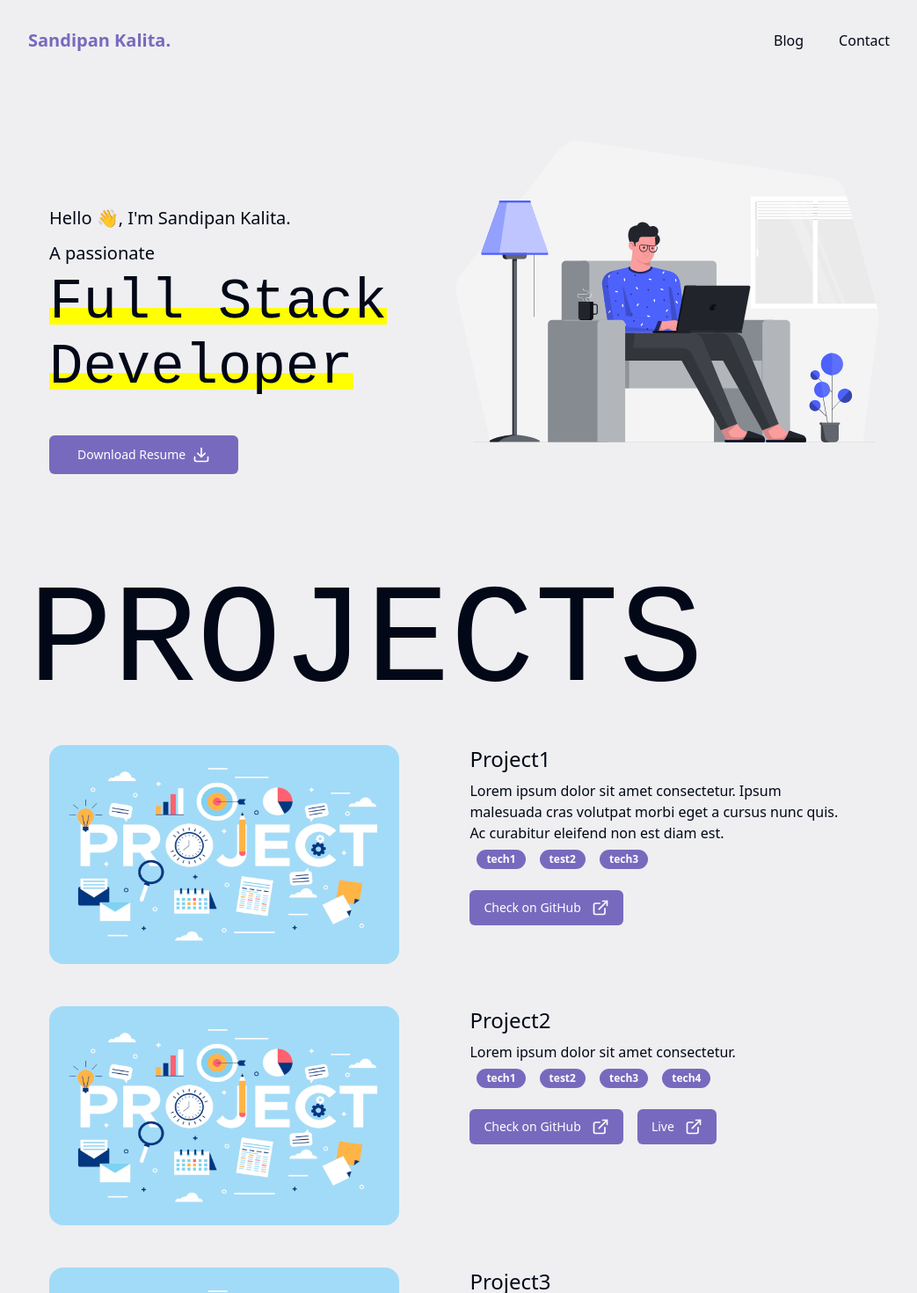
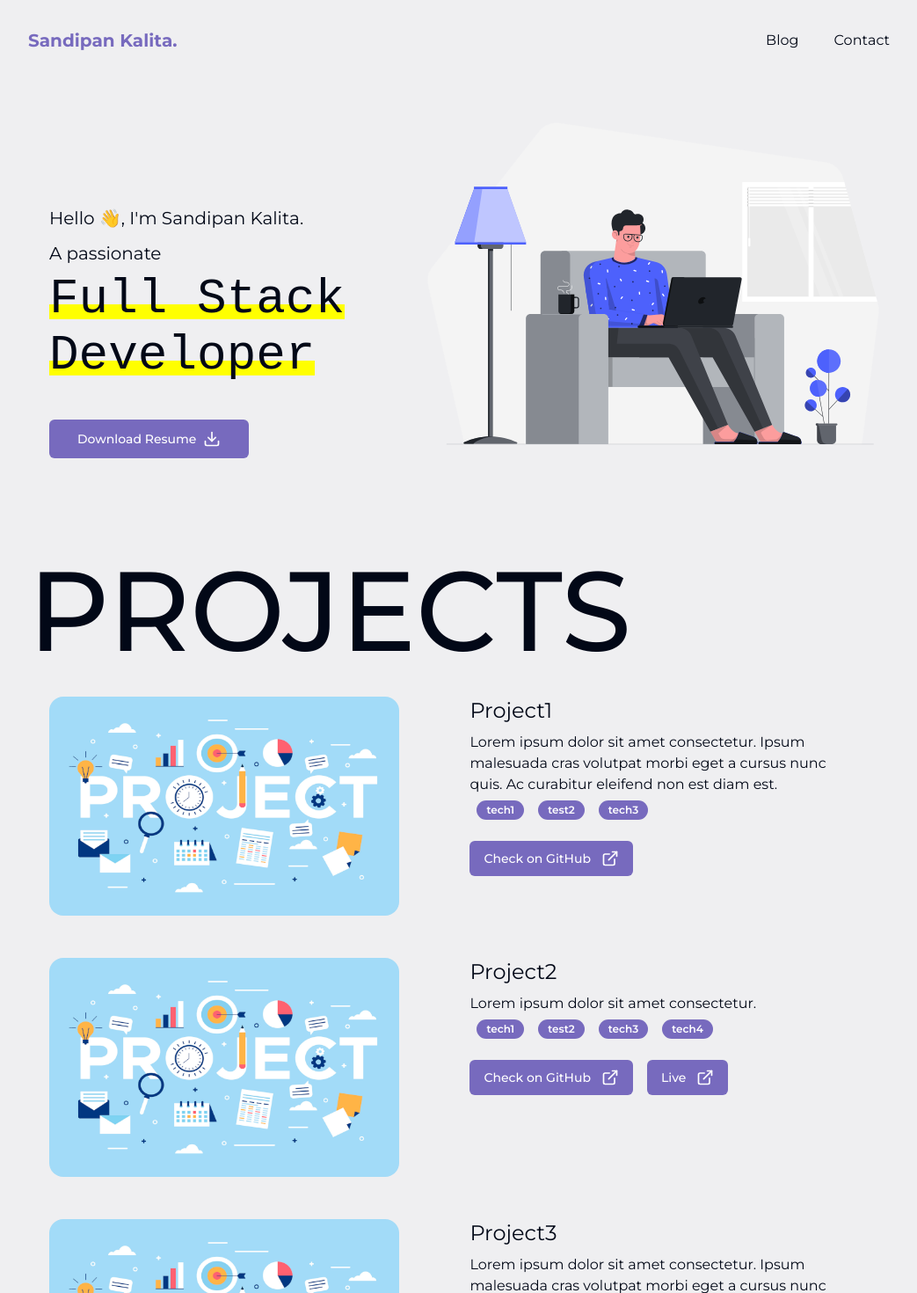
Before and after one commit to sandipanxlr8/portfolio, a React (Vite) app: page / in a window 1280 px wide. Shown: the top 1470 px of the page at 88% size, without its empty margins (112-1155 px from the left). Built offline with nearby package versions, Linux system fonts and the light colour scheme.

Commit message:
feature : custom font added with monor styling changes

```diff
--- a/src/assets/projects.json
+++ b/src/assets/projects.json
@@ -20,7 +20,7 @@
   {
     "name": "Project3",
     "desc": "Lorem ipsum dolor sit amet consectetur. Ipsum malesuada cras volutpat morbi eget a cursus nunc quis. Eleifend non est diam est.",
-    "tech": ["tech1", "test2", "tech3", "tech4"],
+    "tech": ["tech1", "test2", "tech3", "tech4", "random tech5", "tech6"],
     "isGithub": false,
     "githubUrl": "",
     "isLive": true,
--- a/src/components/Navbar.tsx
+++ b/src/components/Navbar.tsx
@@ -15,12 +15,12 @@ function Navbar() {
       {/* Links (Hidden on Mobile) */}
       <ul className="hidden sm:flex lg:flex space-x-4">
         <li>
-          <a href="/blog" className="text-black-300 px-3 py-2">
+          <a href="/blog" className="px-3 py-2">
             Blog
           </a>
         </li>
         <li>
-          <a href="/contact" className="text-black-300 px-3 py-2">
+          <a href="/contact" className="px-3 py-2">
             Contact
           </a>
         </li>
--- a/src/components/home/Home.tsx
+++ b/src/components/home/Home.tsx
@@ -27,7 +27,7 @@ function Home() {
             Hello 👋, I'm Sandipan Kalita.
             <br />A passionate
           </p>
-          <span className="text-[3rem]/[1.15] md:text-[4rem]/[1.15] font-[monospace] half-highlight-accent-bg">
+          <span className="text-[3rem]/[1.15] md:text-[3.5rem]/[1.15] font-[monospace] half-highlight-accent-bg">
             Full Stack Developer
           </span>
 
@@ -47,12 +47,15 @@ function Home() {
         </div>
       </div>
       {/* landing section ends*/}
+
       {/* projects section */}
       <Projects />
       {/* projects section ends */}
+
       {/* Technologies section */}
       <Technologies />
       {/* Technologies section ends */}
+
       {/* Contact section */}
       <Contact />
       {/* Contact section ends */}
--- a/src/components/home/contact/Contact.tsx
+++ b/src/components/home/contact/Contact.tsx
@@ -11,10 +11,10 @@ function Contact() {
 
   return (
     <div className="mt-[100px] mb-12">
-      <h2 className="text-[5rem]/[1.15] lg:text-[10rem]/[1.15] font-[monospace]">
+      <h2 className="text-[3.5rem]/[1.15] lg:text-[8rem]/[1.15] break-words font-medium">
         CONTACT
       </h2>
-      <div className="mx-6 mt-4">
+      <div className="sm:mx-6 mt-4">
         <p>
           Thank you for visiting my portfolio! I'm excited to connect with you.
           Whether you have a project in mind, a job opportunity, or just want to
@@ -22,7 +22,9 @@ function Contact() {
           collaborations and conversations.
         </p>
 
-        <div className="mt-10 font-bold">FIND ME AT</div>
+        <div className="mt-10 font-normal text-center sm:text-start">
+          FIND ME AT
+        </div>
         <div className="flex flex-row mt-4 justify-center md:justify-normal">
           <div className="text-center">
             <Mail
--- a/src/components/home/projects/Project.tsx
+++ b/src/components/home/projects/Project.tsx
@@ -18,7 +18,7 @@ interface ProjectPropsInterface {
 
 function Project({ project }: ProjectPropsInterface) {
   return (
-    <div className="lg:flex lg:flex-row">
+    <div className="lg:flex lg:flex-row mt-4 sm:mt-0">
       <div className="px-6 py-6 lg:w-[45%]">
         <img
           src="../src/assets/project.png"
@@ -37,15 +37,15 @@ function Project({ project }: ProjectPropsInterface) {
               </Badge>
             ))}
         </div>
-        <div className="mt-6">
+        <div>
           {project.isGithub && (
-            <Button className="mr-4" size={"default"}>
+            <Button className="mt-6 mr-4" size={"default"}>
               Check on GitHub
               <ExternalLink className="ml-3 h-5 w-5" />
             </Button>
           )}
           {project.isLive && (
-            <Button size={"default"}>
+            <Button className="mt-6" size={"default"}>
               Live
               <ExternalLink className="ml-3 h-5 w-5" />
             </Button>
--- a/src/components/home/projects/Projects.tsx
+++ b/src/components/home/projects/Projects.tsx
@@ -4,7 +4,7 @@ import projects from "@/assets/projects.json";
 function Projects() {
   return (
     <div className="mt-[100px]">
-      <h2 className="text-[4rem]/[1.15] lg:text-[10rem]/[1.15] font-[monospace] break-words">
+      <h2 className="text-[3.5rem]/[1.15] lg:text-[8rem]/[1.15] break-words font-medium">
         PROJECTS
       </h2>
       {projects.map((project) => (
--- a/src/components/home/technologies/Technologies.tsx
+++ b/src/components/home/technologies/Technologies.tsx
@@ -6,7 +6,7 @@ function Technologies() {
   const techs: TechCardInterface[] = technologies;
   return (
     <div className="mt-[100px]">
-      <h2 className="text-[4rem]/[1.15] lg:text-[10rem]/[1.15] font-[monospace] break-words outline-text outline-2">
+      <h2 className="text-[3.5rem]/[1.15] lg:text-[8rem]/[1.15] break-words font-medium">
         TECHNOLOGIES
       </h2>
       <div className="mx-0 md:mx-6 lg:mx-16 lg:grid lg:grid-cols-3 lg:gap-8">
--- a/src/index.css
+++ b/src/index.css
@@ -1,6 +1,10 @@
 @tailwind base;
 @tailwind components;
 @tailwind utilities;
+@font-face {
+  font-family: "montserrat";
+  src: url("/src/assets/Montserrat-VariableFont_wght.ttf") format("truetype");
+}
 
 @layer base {
   :root {
@@ -76,8 +80,9 @@
 }
 
 .outline-text {
-  -webkit-text-stroke: 2px black; /* Set the outline width and color */
-  color: var(hsl(--background)); /* Set the inner text color */
+  color: transparent; /* Make the text color transparent */
+  -webkit-text-stroke: 3px hsl(var(--foreground)); /* For WebKit browsers (Chrome, Safari) */
+  text-stroke: 3px hsl(var(--foreground)); /* Standard property for other browsers */
 }
 
 /*
--- a/tailwind.config.js
+++ b/tailwind.config.js
@@ -2,11 +2,11 @@
 module.exports = {
   darkMode: ["class"],
   content: [
-    './pages/**/*.{ts,tsx}',
-    './components/**/*.{ts,tsx}',
-    './app/**/*.{ts,tsx}',
-    './src/**/*.{ts,tsx}',
-	],
+    "./pages/**/*.{ts,tsx}",
+    "./components/**/*.{ts,tsx}",
+    "./app/**/*.{ts,tsx}",
+    "./src/**/*.{ts,tsx}",
+  ],
   theme: {
     container: {
       center: true,
@@ -70,7 +70,11 @@ module.exports = {
         "accordion-down": "accordion-down 0.2s ease-out",
         "accordion-up": "accordion-up 0.2s ease-out",
       },
+      fontFamily: {
+        montserrat: ["montserrat", "sans-serif"],
+        sans: ["montserrat", "sans-serif"],
+      },
     },
   },
   plugins: [require("tailwindcss-animate")],
-}
+};
```
Also changed, not shown: src/assets/Montserrat-Italic-VariableFont_wght.ttf (added), src/assets/Montserrat-VariableFont_wght.ttf (added).
